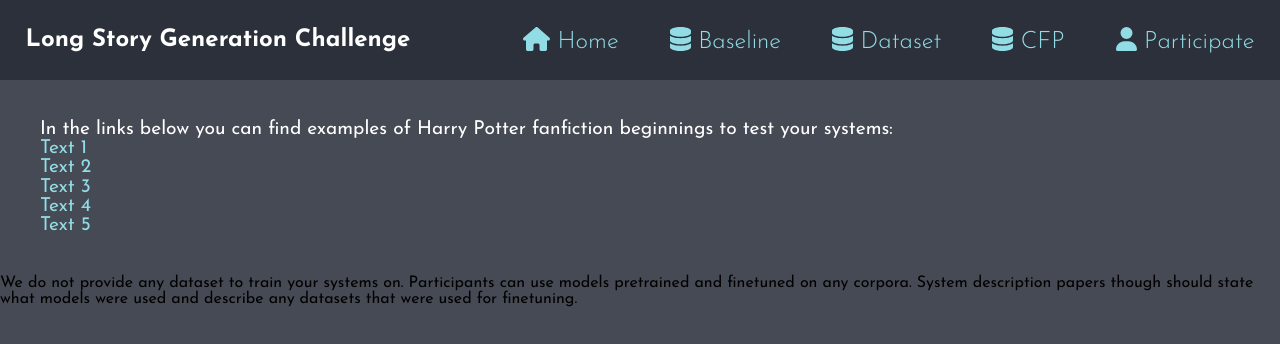
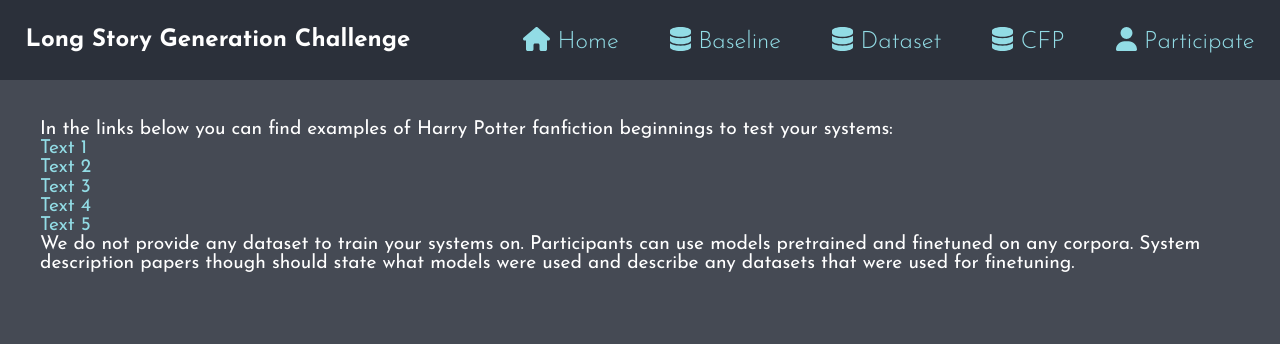
Before and after one commit to NazarovNikita1/LSGC, a Vue app: page /dataset in a window 1280 px wide. Shown: the top 344 px of the page. Built offline with nearby package versions, Linux system fonts and the light colour scheme; what vue-particles would draw is missing.

Commit message:
Update DatasetPage.vue

```diff
--- a/src/views/DatasetPage.vue
+++ b/src/views/DatasetPage.vue
@@ -35,12 +35,13 @@
           Text 5</a>
       </li>
     </ul>
-  </div>
-  <p>
+    <p>
     We do not provide any dataset to train your systems on.
     Participants can use models pretrained and finetuned on any corpora.
     System description papers though should state what models were used and describe any datasets that were used for finetuning.
-  </p>
+    </p>
+  </div>
+
 </template>
 
 <style>
```
